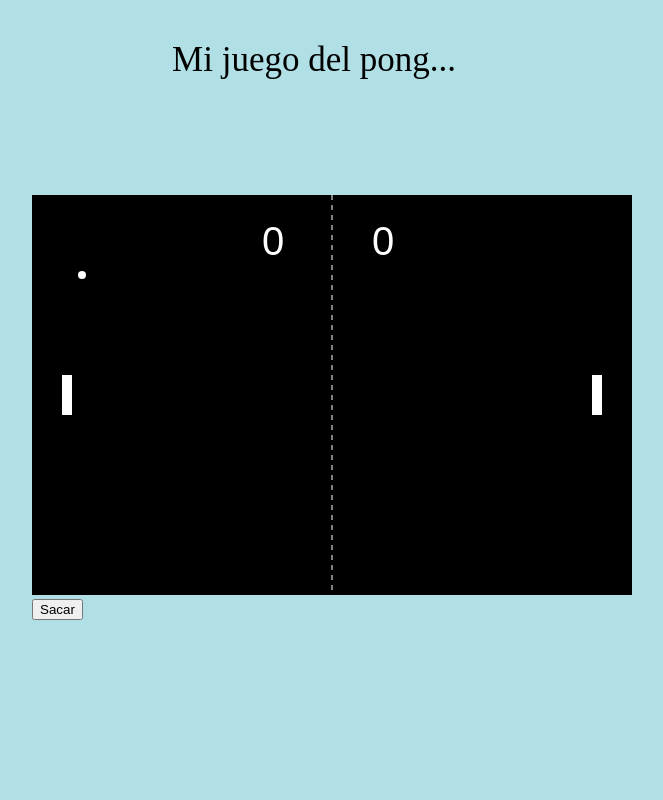
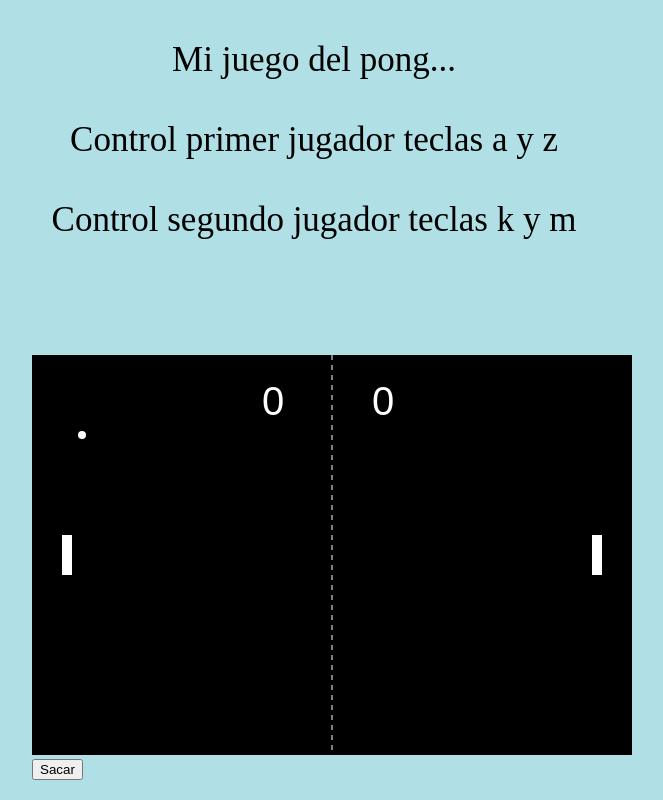
Before and after one commit to juanmasoriano/2018-19-CSAAI-Pong, a plain HTML site: page index.html in a window 1280 px wide. Shown: the whole page, without its empty margins (326-989 px from the left). Drawn offline with Linux system fonts and the light colour scheme.

Commit message:
Controles

```diff
--- a/index.html
+++ b/index.html
@@ -8,6 +8,8 @@
   </head>
   <body onload="main();">
    <p>Mi juego del pong...</p>
+   <p>Control primer jugador teclas a y z</p>
+   <p>Control segundo jugador teclas k y m</p>
    <canvas id="display"></canvas>
    <br>
    <button type="button" id="sacar">Sacar</button>
```
